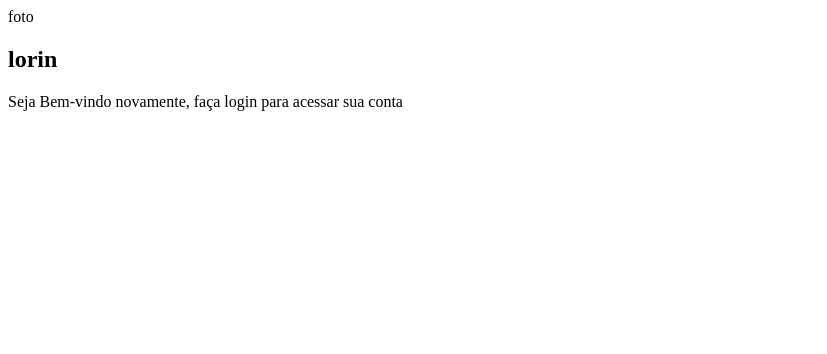
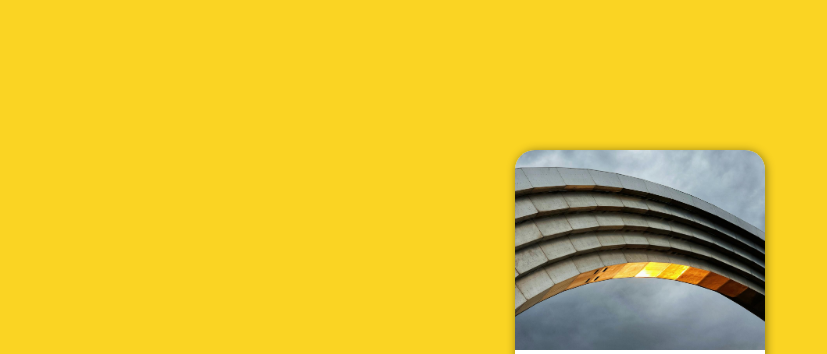
Before and after one commit to dinorsaru/projeto-login, a plain HTML site: page index.html in a window 1280 px wide. Shown: the top 354 px of the page, without its empty margins (0-827 px from the left). Drawn offline with Linux system fonts and the light colour scheme.

Commit message:
ajustes de css

```diff
--- a/estilos/style.css
+++ b/estilos/style.css
@@ -4,3 +4,55 @@
 cor 1 #2723FA
 cor 2 #FAD423
 */
+
+:root{
+    --cor01: #2723FA;
+    --cor02: #FAD423;
+
+}
+
+*{
+    font-family: system-ui, -apple-system, BlinkMacSystemFont, 'Segoe UI', Roboto, Oxygen, Ubuntu, Cantarell, 'Open Sans', 'Helvetica Neue', sans-serif;
+    padding: 0px;
+    margin: 0px;
+    box-sizing: border-box;
+}
+
+body, html{
+    background-color: var(--cor02);
+    height: 100vh;
+    width: 100vw;
+}
+
+main{
+    position: relative;
+    height: 100vh;
+    width: 100vw;
+}
+
+section#login{
+    position: absolute;
+    top: 50%;
+    left: 50%;
+    transform: translate(-50%, -50%);
+    overflow: hidden;
+
+    background-color: white;
+    width: 250px;
+    height: 500px;
+    border-radius: 20px;
+    box-shadow: 1px 1px 10px rgba(0, 0, 0, 0.436);
+}
+
+div#imagem{
+    display: block;
+    background: var(--cor02) url(../imagens/pexels-vitalii-kwink-16653685.jpg) no-repeat;
+    background-size: cover;
+    background-position: center center;
+    height: 200px;
+}
+
+section#login > div#formulario{
+    padding: 10px;
+
+}
--- a/index.html
+++ b/index.html
@@ -10,10 +10,10 @@
     <main>
         <section id="login">
             <div id="imagem">
-                foto
+
             </div>
             <div id="formulario">
-                <h1>lorin</h1>
+                <h1>login</h1>
                 <p>Seja Bem-vindo novamente, faça login para acessar sua conta</p>
                 <form action="login.php" method="post">
 
```
